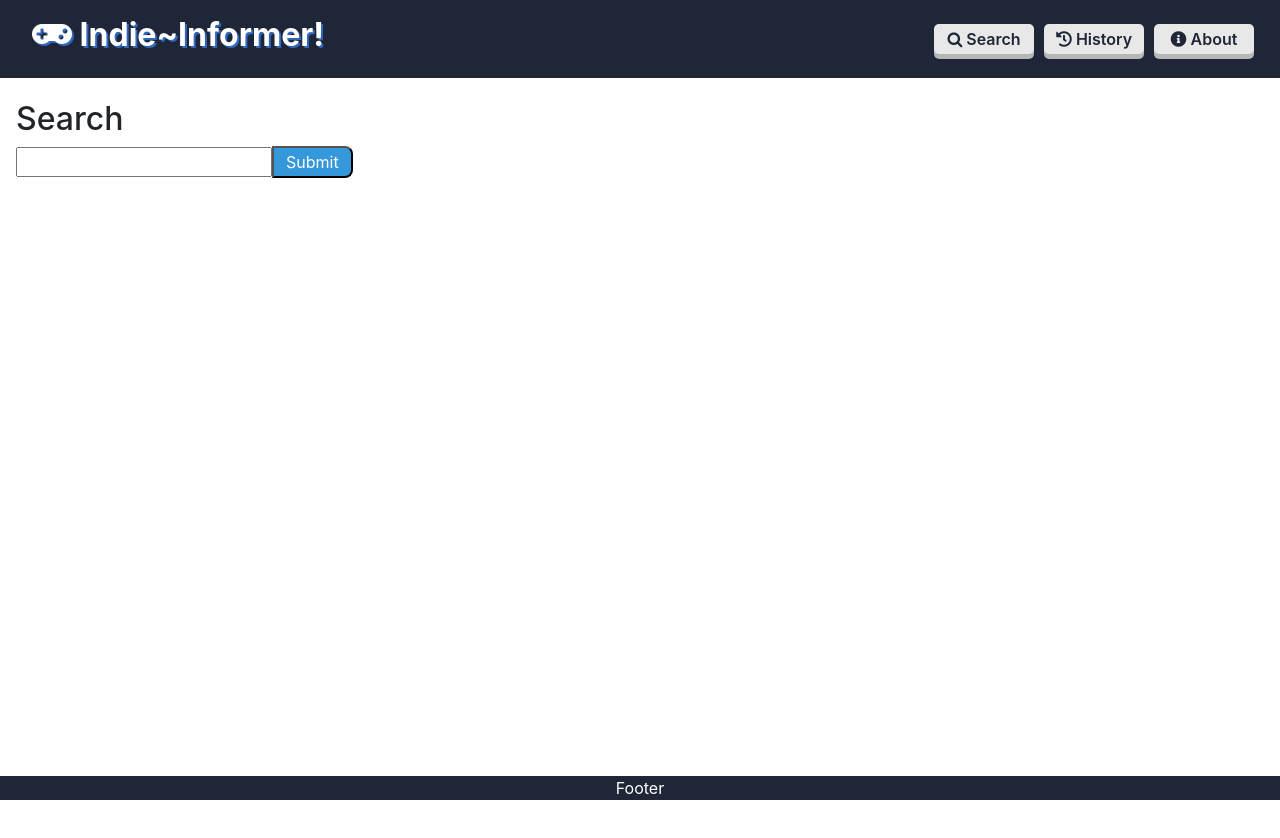
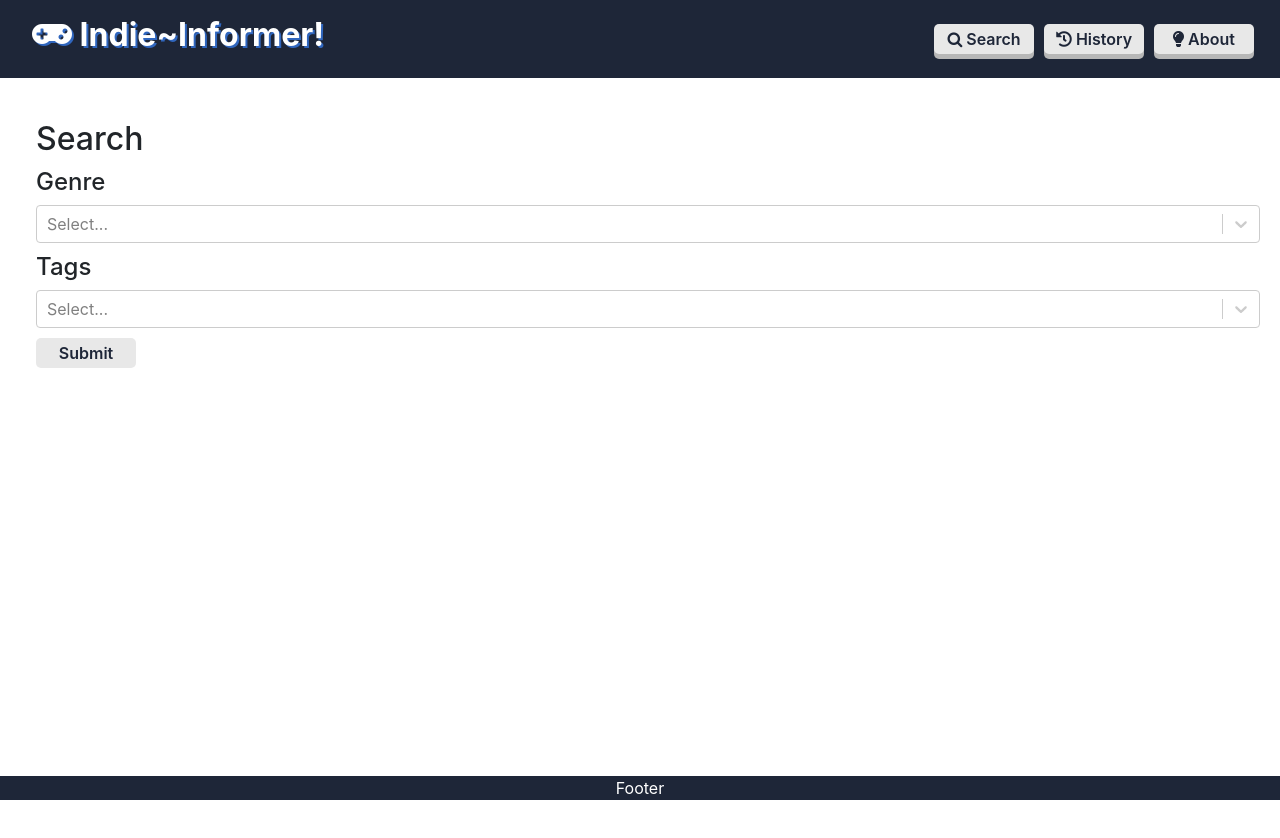
Before and after one commit to tahaelaradi/indie-informer, a React (Create React App) app: page /search in a window 1280 px wide. Before the commit the page ends 800 px from the top, so only its background shows below. Built offline with nearby package versions, Linux system fonts and the light colour scheme.

Commit message:
Enhanced search form and added tag options

```diff
--- a/package.json
+++ b/package.json
@@ -16,6 +16,7 @@
     "react-dom": "^16.8.6",
     "react-router-dom": "^5.0.0",
     "react-scripts": "2.1.8",
+    "react-select": "^2.4.2",
     "styled-components": "^4.2.0"
   },
   "scripts": {
--- a/src/App.css
+++ b/src/App.css
@@ -3,4 +3,5 @@
   min-height: 100vh;
   display: flex;
   padding: 100px 0px 16px 16px;
+  margin: 20px 20px;
 }
--- a/src/components/header.js
+++ b/src/components/header.js
@@ -44,7 +44,7 @@ function Header() {
           <NavLink title={"History"} icon={"fas fa-history"} />
         </Link>
         <Link to="/about">
-          <NavLink title={"About"} icon={"fas fa-info-circle"} />
+          <NavLink title={"About"} icon={"fas fa-lightbulb"} />
         </Link>
       </ButtonGroup>
     </NavBar>
--- a/src/router/search.js
+++ b/src/router/search.js
@@ -1,26 +1,66 @@
 import React, { Component } from "react";
 import styled from "styled-components";
-import { testData } from "../utils/MLOperator"
+import Select from "react-select";
 
-const SearchBar = styled.input`
-  margin: auto;
+import { testData } from "../utils/MLOperator";
+import { genreOptions } from "../utils/Genres"
+import { tagOptions } from "../utils/Tags"
+
+const SearchFrom = styled.div`
+  width: 100%;
 `;
 
-const SubmitButton = styled.input`
-  border-radius: 0px 8px 8px 0px;
-  color: #ffffff;
-  background: #3498db;
-  text-decoration: none;
-  padding: 2px 12px;
+const GenreBox = styled.div`
+  display: flex;
+  width: 200px;
+`;
+
+const LabelGenre = styled.h4`
+  padding-right: 10px;
+  margin-top: 10px;
+`;
+
+const Button = styled.div`
+display: block;
+position: relative;
+float: left;
+width: 100px;
+padding: 0;
+margin: 10px 10px 10px 0;
+font-weight: 600;
+text-align: center;
+line-height: 30px;
+color: #1e2638;
+background: #e8e8e8;
+border-radius: 5px;
 `;
 
 class Search extends Component {
   constructor(props) {
     super(props);
+    this.state = {
+      isTraining: false,
+      selectedGenre: "",
+      selectedTags: []
+    };
+  }
+
+  handleChange = selectedGenre => {
+    this.setState({ selectedGenre: selectedGenre.value });
+  };
+
+  addTags = tags => {
+    this.setState({ selectedTags: tags });
   }
 
   handleSubmit = e => {
-    const input = { search: this.input.value };
+    const input = { search: this.state.selectedGenre };
+
+    if(this.state.isTraining){
+      return;
+    }
+
+    this.setState({ isTraining: true });
 
     fetch("http://localhost:4000/search", {
       method: "POST",
@@ -36,7 +76,8 @@ class Search extends Component {
         return testData(data, [input.search]);
       })
       .then(result => {
-        console.log('result', result)
+        this.setState({ isTraining: false });
+        console.log("result", result);
       });
 
     e.preventDefault();
@@ -44,15 +85,20 @@ class Search extends Component {
 
   render() {
     return (
-      <div>
+      <SearchFrom>
         <h2>Search</h2>
-        <form onSubmit={this.handleSubmit}>
-          <label>
-            <SearchBar ref={input => (this.input = input)} />
-            <SubmitButton type="submit" value="Submit" />
-          </label>
-        </form>
-      </div>
+        <div>
+          <LabelGenre>Genre</LabelGenre>
+          <Select options={genreOptions} onChange={this.handleChange} />
+        </div>
+        <div>
+          <LabelGenre>Tags</LabelGenre>
+          <Select isMulti className="basic-multi-select" onChange={this.addTags} options={tagOptions} />
+        </div>
+          <Button type="submit" value="Submit" onClick={this.handleSubmit}>
+            Submit
+          </Button>
+      </SearchFrom>
     );
   }
 }
--- /dev/null
+++ b/src/utils/Genres.js
@@ -0,0 +1,13 @@
+export const genreOptions = [
+  { value: "Action", label: "Action" },
+  { value: "Strategy", label: "Strategy" },
+  { value: "RPG", label: "RPG" },
+  { value: "Indie", label: "Indie" },
+  { value: "Adventure", label: "Adventure" },
+  { value: "Sports", label: "Sports" },
+  { value: "Simulation", label: "Simulation" },
+  { value: "Early+Access", label: "Early Access" },
+  { value: "Ex+Early+Access", label: "Ex Early Access" },
+  { value: "MMO", label: "MMO" },
+  { value: "Free", label: "Free" }
+];
--- a/src/utils/MLOperator.js
+++ b/src/utils/MLOperator.js
@@ -43,8 +43,8 @@ export function testData(data, input){
   })
 
   async function train_data() {
-    for (let i = 0; i < 3; i++) {
-      const res = await model.fit(x_train, y_train, { epochs: 10, batch_size: 10 });
+    for (let i = 0; i < 5; i++) {
+      const res = await model.fit(x_train, y_train, { epochs: 100 });
       console.log(res.history.loss[0]);
     }
   }
--- /dev/null
+++ b/src/utils/Tags.js
@@ -0,0 +1,52 @@
+export const tagOptions = [
+  { value: "Indie", label: "Indie" },
+  { value: "Action", label: "Action" },
+  { value: "Adventure", label: "Adventure" },
+  { value: "Casual", label: "Casual" },
+  { value: "Singleplayer", label: "Singleplayer" },
+  { value: "Strategy", label: "Strategy" },
+  { value: "Simulation", label: "Simulation" },
+  { value: "RPG", label: "RPG" },
+  { value: "Multiplayer", label: "Multiplayer" },
+  { value: "Great+Soundtrack", label: "Great Soundtrack" },
+  { value: "Atmospheric", label: "Atmospheric" },
+  { value: "2D", label: "2D" },
+  { value: "Puzzle", label: "Puzzle" },
+  { value: "Early+Access", label: "Early Access" },
+  { value: "Open+World", label: "Open World" },
+  { value: "Story+Rich", label: "Story Rich" },
+  { value: "Co-op", label: "Co-op" },
+  { value: "Difficult", label: "Difficult" },
+  { value: "Shooter", label: "Shooter" },
+  { value: "Sci-fi", label: "Sci-fi" },
+  { value: "First-Person", label: "First-Person" },
+  { value: "Horror", label: "Horror" },
+  { value: "Anime", label: "Anime" },
+  { value: "Pixel+Graphics", label: "Pixel Graphics" },
+  { value: "VR", label: "VR" },
+  { value: "Funny", label: "Funny" },
+  { value: "Platfromer", label: "Platfromer" },
+  { value: "Fantasy", label: "Fantasy" },
+  { value: "Free+to+Play", label: "Free to Play" },
+  { value: "Female+Protagonist", label: "Female Protagonist" },
+  { value: "FPS", label: "FPS" },
+  { value: "Gore", label: "Gore" },
+  { value: "Survival", label: "Survival" },
+  { value: "Violent", label: "Violent" },
+  { value: "Sandbox", label: "Sandbox" },
+  { value: "Retro", label: "Retro" },
+  { value: "Arcade", label: "Arcade" },
+  { value: "Comedy", label: "Comedy" },
+  { value: "Classic", label: "Classic" },
+  { value: "Nudity", label: "Nudity" },
+  { value: "Third+Person", label: "Third Person" },
+  { value: "Massively+Multiplayer", label: "Massively Multiplayer" },
+  { value: "Exploration", label: "Exploration" },
+  { value: "Point+%26+Click", label: "Point & Click" },
+  { value: "Visual+Novel", label: "Visual Novel" },
+  { value: "Turn-Based", label: "Turn-Based" },
+  { value: "Space", label: "Space" },
+  { value: "Sports", label: "Sports" },
+  { value: "Rogue-like", label: "Rogue-like" },
+  { value: "Racing", label: "Racing" },
+];
```
Also changed, not shown: 1 other file (tests, documents, lock files or other folders).
